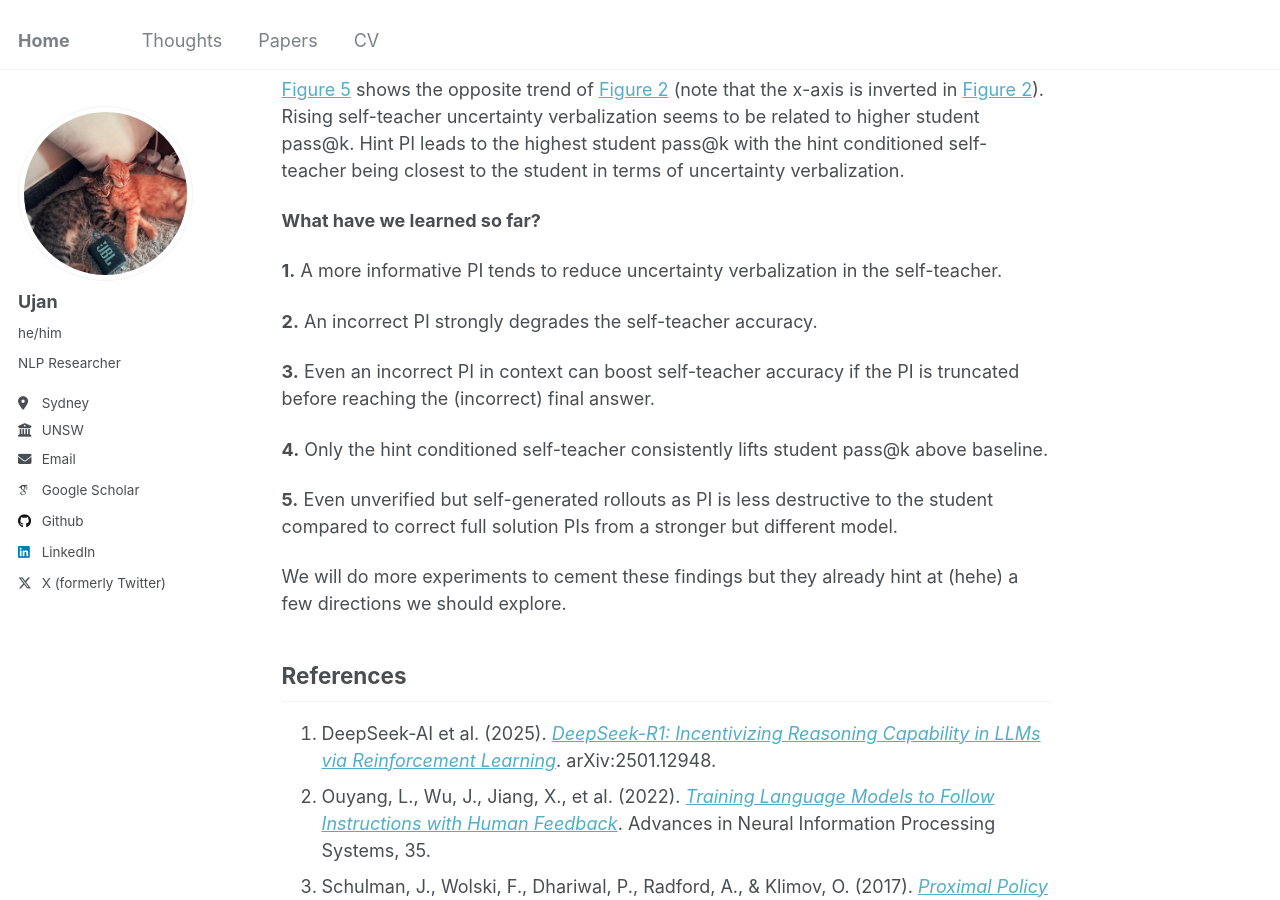
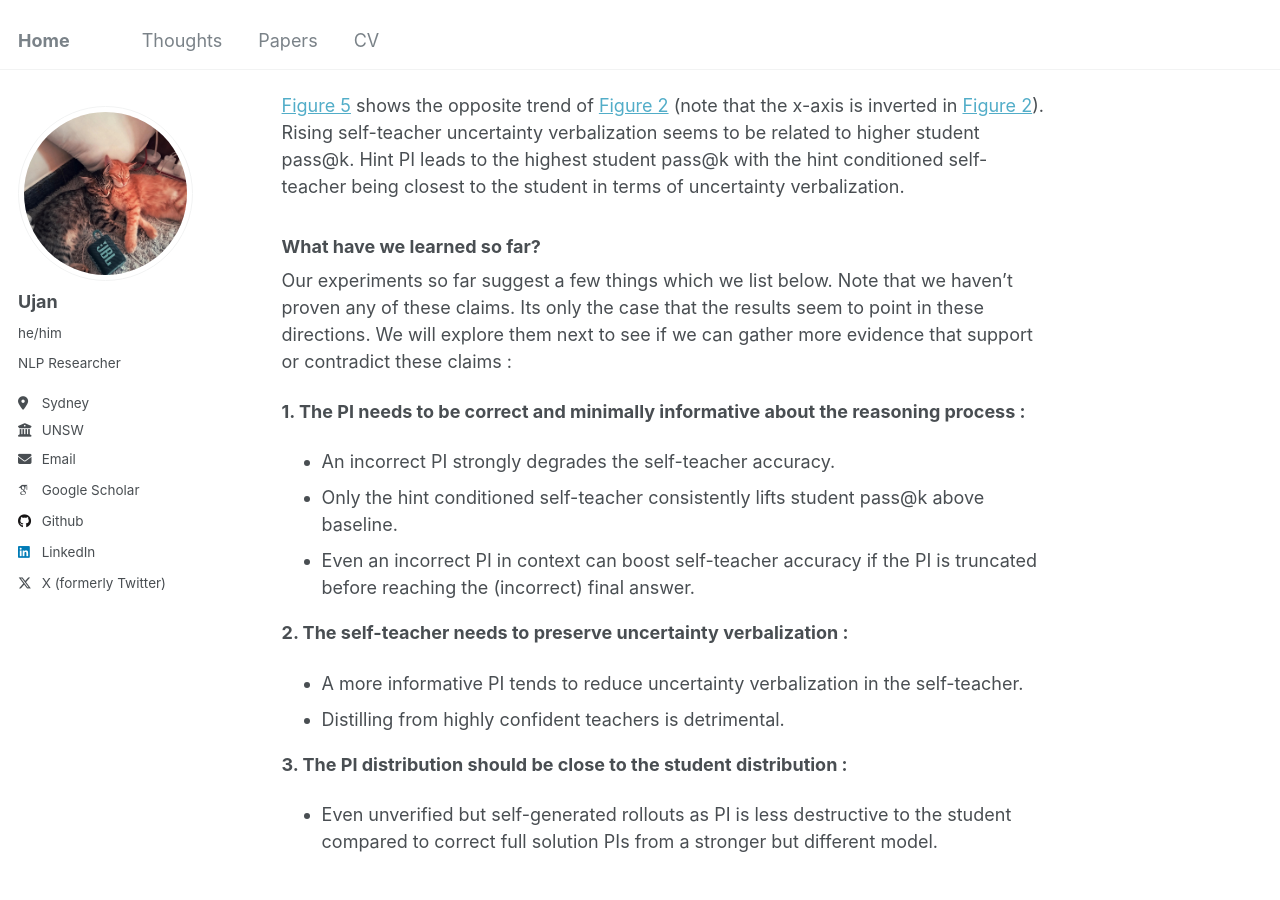
Before and after one commit to tatami-galaxy/tatami-galaxy.github.io, a Jekyll site: the page built from _posts/2026-07-01-self-distillation-post-1.md, in a window 1280 px wide and 900 px high, scrolled down 8818 px. Built offline with Jekyll 4.4.1, drawn with Linux system fonts in a browser that asks for light colours; some web fonts are replaced; some of the changed text lies outside the part shown.

Commit message:
self distill blog

```diff
--- a/_posts/2026-07-01-self-distillation-post-1.md
+++ b/_posts/2026-07-01-self-distillation-post-1.md
@@ -96,7 +98,7 @@ Its hard to precisely define exploration of an LLM's chain-of-thought (COT) but
   <figcaption style="width: 100%;" markdown="span"><strong>Figure 3.</strong> Effect of correct vs incorrect rollout PI on pass@k accuracy at 8k and 16k token budgets for Qwen3-1.7B and Qwen3-4B. CIs are quite wide so its worth running this with more samples in the future.</figcaption>
 </figure>
 
-[Figure 3](#fig-3) shows that correct rollouts predictably increase pass@k across token budgets. With 8k tokens, where many incorrect rollouts are max length truncations, even incorrect rollouts as PI boost pass@k. At 16k, incorrect rollouts are strongly detrimental as PI for both models. This suggests that models can extract useful [^useful] information in-context from even incorrect but truncated rollouts. Completed incorrect solutions appear to be extremely harmful.
+[Figure 3](#fig-3) shows that correct rollouts predictably increase pass@k across token budgets. With 8k tokens, where many incorrect rollouts are max length truncations, *even incorrect rollouts as PI boost pass@k*. At 16k, incorrect rollouts are strongly detrimental as PI for both models. This suggests that models can extract useful [^useful] information in-context from even incorrect but truncated rollouts. Completed incorrect solutions appear to be extremely harmful.
 
 What happens when we distill from these self-teachers? Does higher training set pass@k in the self-teacher translate to higher out-of-distribution pass@k in the student? Is there a relationship between uncertainty verbalization in the self-teacher with student accuracy?
 
@@ -120,19 +122,24 @@ The rollout PI again has an interesting behavior if we contrast it with the full
 
 [Figure 5](#fig-5) shows the opposite trend of [Figure 2](#fig-2) (note that the x-axis is inverted in [Figure 2](#fig-2)). Rising self-teacher uncertainty verbalization seems to be related to higher student pass@k. Hint PI leads to the highest student pass@k with the hint conditioned self-teacher being closest to the student in terms of uncertainty verbalization.
 
-**What have we learned so far?**
+### What have we learned so far?
 
-**1.** A more informative PI tends to reduce uncertainty verbalization in the self-teacher.
+Our experiments so far suggest a few things which we list below. Note that we haven't proven any of these claims. Its only the case that the results seem to point in these directions. We will explore them next to see if we can gather more evidence that support or contradict these claims :
 
-**2.** An incorrect PI strongly degrades the self-teacher accuracy.
+**1. The PI needs to be correct and minimally informative about the reasoning process :**
 
-**3.** Even an incorrect PI in context can boost self-teacher accuracy if the PI is truncated before reaching the (incorrect) final answer.
+  - An incorrect PI strongly degrades the self-teacher accuracy.
+  - Only the hint conditioned self-teacher consistently lifts student pass@k above baseline.
+  - Even an incorrect PI in context can boost self-teacher accuracy if the PI is truncated before reaching the (incorrect) final answer.
 
-**4.** Only the hint conditioned self-teacher consistently lifts student pass@k above baseline.
+**2. The self-teacher needs to preserve uncertainty verbalization :**
+  - A more informative PI tends to reduce uncertainty verbalization in the self-teacher.
+  - Distilling from highly confident teachers is detrimental.
 
-**5.** Even unverified but self-generated rollouts as PI is less destructive to the student compared to correct full solution PIs from a stronger but different model.
+**3. The PI distribution should be close to the student distribution :**
 
-We will do more experiments to cement these findings but they already hint at (hehe) a few directions we should explore.
+  - Even unverified but self-generated rollouts as PI is less destructive to the student compared to correct full solution PIs from a stronger but different model.
+
 
 
 
```
Also changed, not shown: other parts of _posts/2026-07-01-self-distillation-post-1.md (+4 -2 lines).
